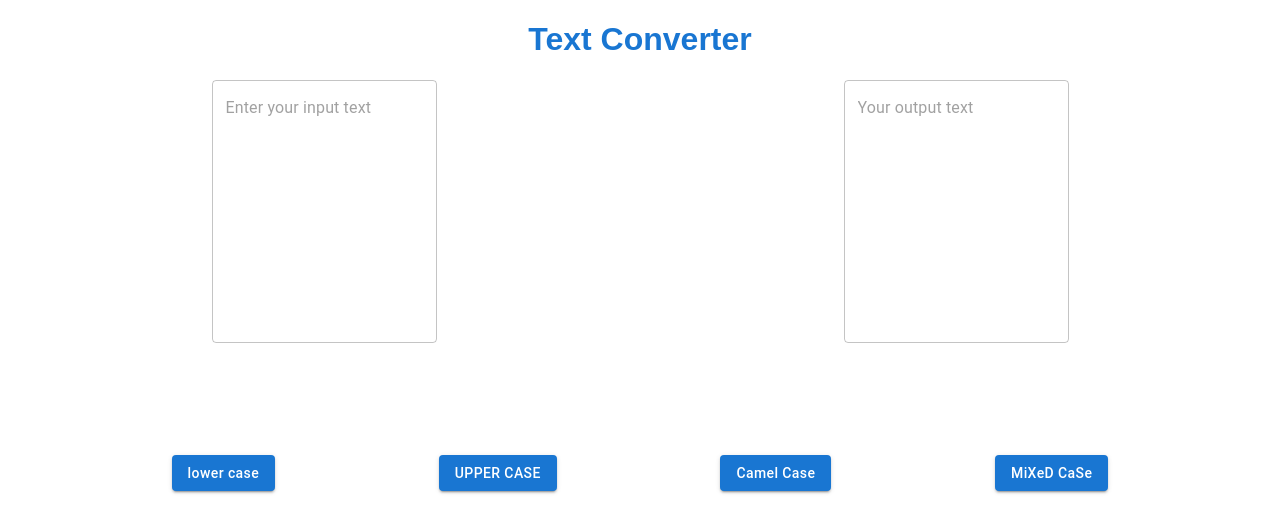
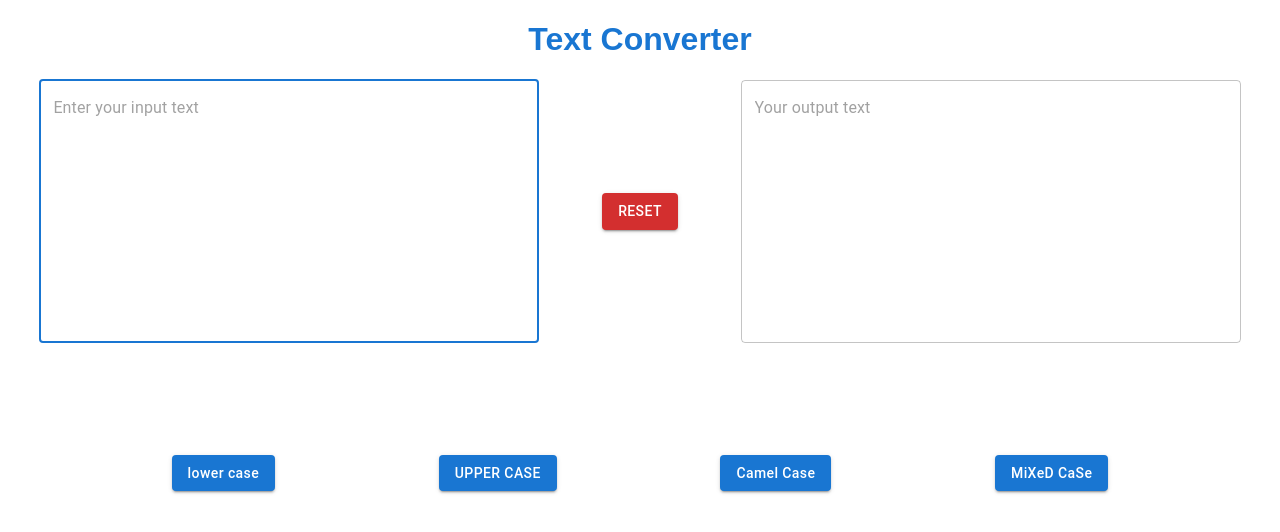
Before and after one commit to kanagu555/text-converter, a React (Create React App) app: page / in a window 1280 px wide. Shown: the top 532 px of the page. Built offline with nearby package versions, Linux system fonts and the light colour scheme.

Commit message:
title and button alignment

```diff
--- a/src/components/ButtonFields/Button.css
+++ b/src/components/ButtonFields/Button.css
@@ -1,5 +1,6 @@
 .btn-props {
-    text-transform: none
+    text-transform: none;
+    background-color: blueviolet;
 }
 
 .flex-btn-container{
--- a/src/components/ButtonFields/CamelCaseBtn.js
+++ b/src/components/ButtonFields/CamelCaseBtn.js
@@ -1,11 +1,13 @@
 import { Button } from "@mui/material";
 import React from "react";
-import './Button.css'
+import "./Button.css";
 
 const CamelCaseBtn = () => {
   return (
     <div>
-      <Button style={{ textTransform: "none" }} className="btn-props" variant="contained">Camel Case</Button>
+      <Button style={{ textTransform: "none" }} variant="contained">
+        Camel Case
+      </Button>
     </div>
   );
 };
--- /dev/null
+++ b/src/components/ButtonFields/ResetBtn.js
@@ -0,0 +1,12 @@
+import { Button } from '@mui/material'
+import React from 'react'
+
+function ResetBtn() {
+  return (
+    <div>
+        <Button variant="contained" color="error">Reset</Button>
+    </div>
+  )
+}
+
+export default ResetBtn
--- a/src/components/FormFields/InputTextForm.js
+++ b/src/components/FormFields/InputTextForm.js
@@ -5,9 +5,11 @@ const InputTextForm = () => {
   return (
     <div>
       <TextField
+        style={{ width: 500 }}
         placeholder="Enter your input text"
         multiline
         rows={10}
+        autoFocus
       />
     </div>
   );
--- a/src/components/FormFields/MainForm.js
+++ b/src/components/FormFields/MainForm.js
@@ -1,14 +1,16 @@
 import React from "react";
 import InputTextForm from "./InputTextForm";
 import OutputTextForm from "./OutputTextForm";
-import './Form.css'
+import ResetBtn from '../ButtonFields/ResetBtn'
+import "./Form.css";
 
 function App() {
   return (
     <div>
-      <h1 className='title-txt'>Text Converter</h1>
+      <h1 className="title-txt">Text Converter</h1>
       <div className="flex-form-container">
         <InputTextForm />
+        <ResetBtn />
         <OutputTextForm />
       </div>
     </div>
--- a/src/components/FormFields/OutputTextForm.js
+++ b/src/components/FormFields/OutputTextForm.js
@@ -5,6 +5,7 @@ const OutputTextForm = () => {
   return (
     <div>
       <TextField
+        style={{ width: 500 }}
         placeholder="Your output text"
         multiline
         rows={10}
```
Also changed, not shown: src/components/FormFields/Form.css (+4 -4 lines).
